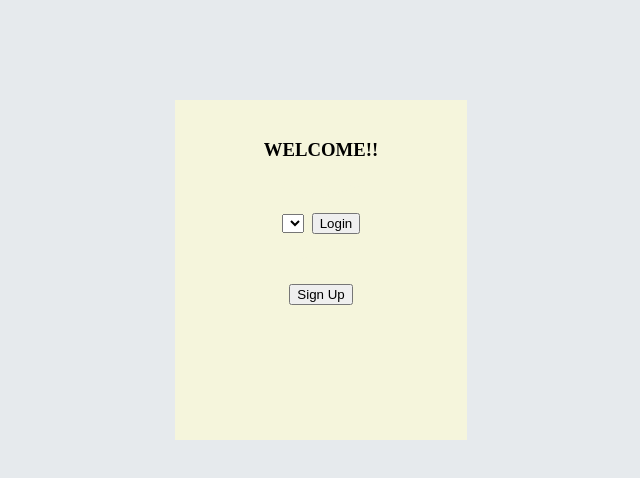
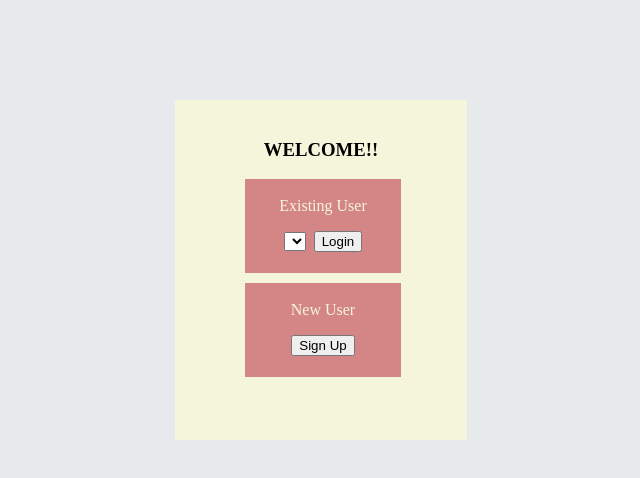
Before and after one commit to Valroque/cryptoApp, a website: page views/login.html in a window 1280 px wide. Shown: the whole page, without its empty margins (339-979 px from the left). Drawn offline with nearby package versions, Linux system fonts and the light colour scheme; no server answers.

Commit message:
Minor ui bug on login screen

```diff
--- a/public/css/login.css
+++ b/public/css/login.css
@@ -12,7 +12,7 @@ body {
   text-align: center;
 }
 
-.login div div {
+.login div {
   background-color: #d48686;
   margin: 10px 20%;
   width: 60%;
```
